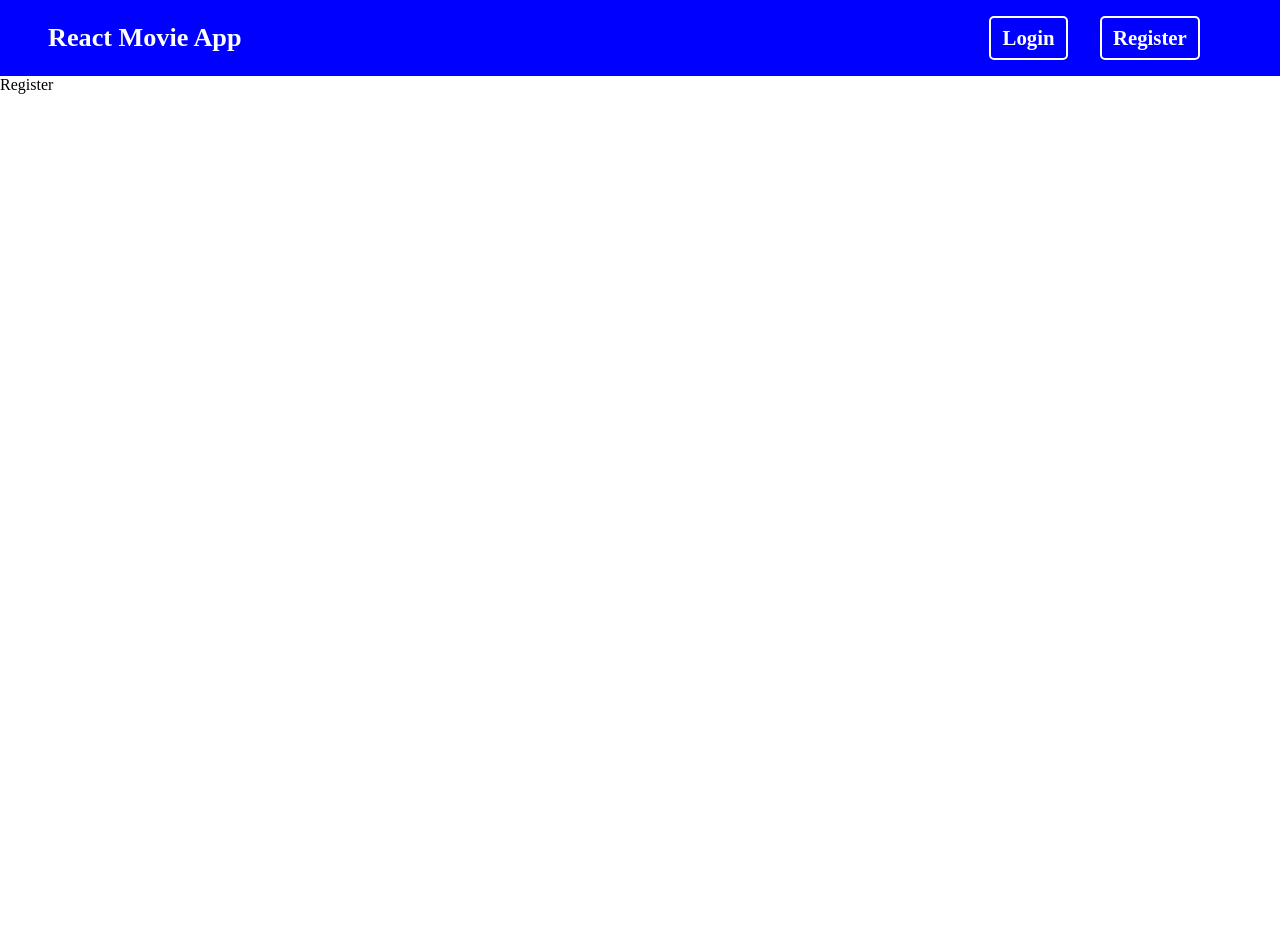
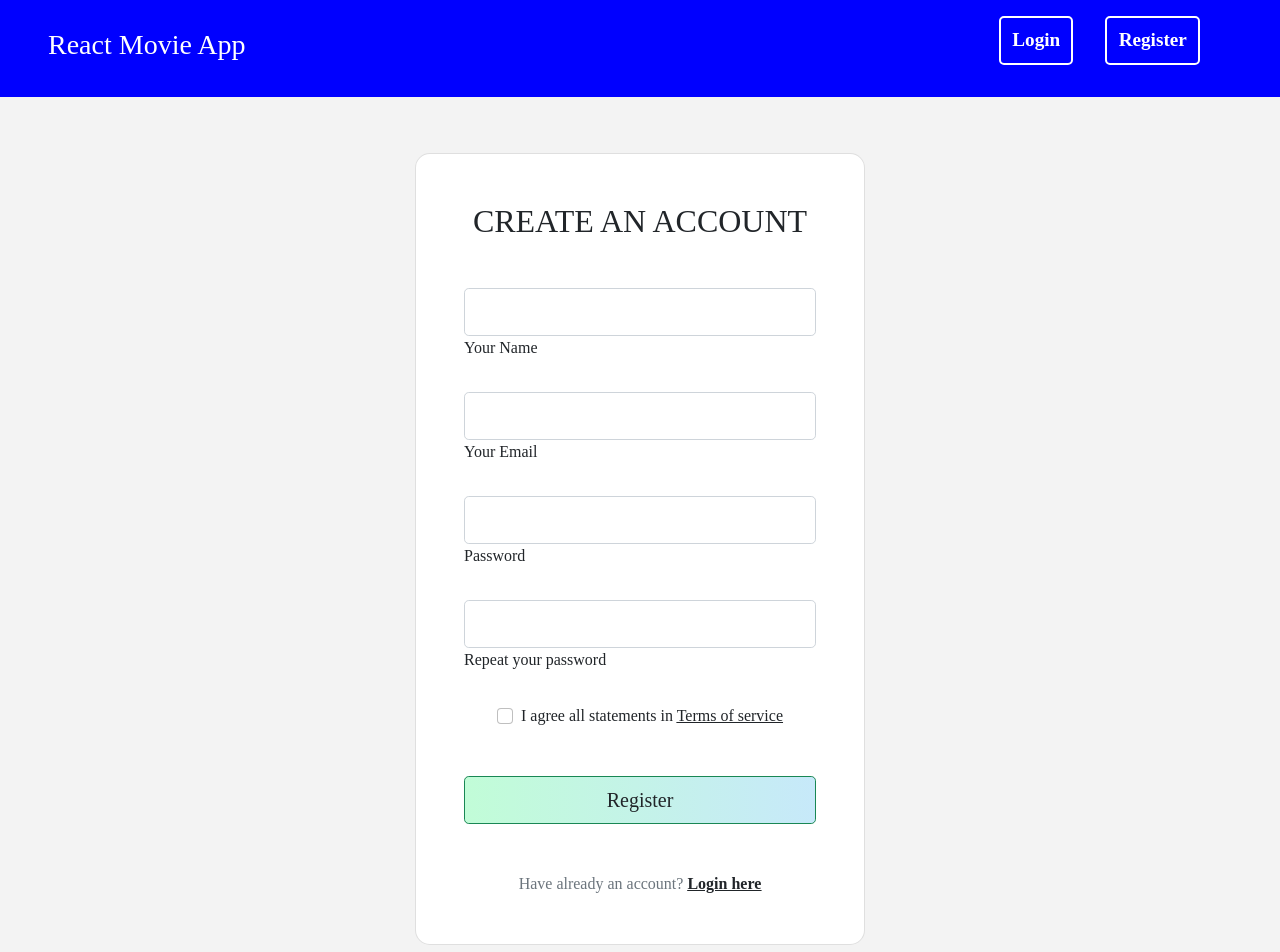
Before and after one commit to omer-yagci/movieApp-React-fireBase, a React (Create React App) app: page /register in a window 1280 px wide. Shown: the top 952 px of the page. Before the commit the page ends 800 px from the top, so only its background shows below. Built offline with nearby package versions, Linux system fonts and the light colour scheme; a web font is replaced by a local one.

Commit message:
register pages

```diff
--- a/package.json
+++ b/package.json
@@ -7,6 +7,7 @@
     "@testing-library/react": "^13.3.0",
     "@testing-library/user-event": "^13.5.0",
     "axios": "^0.27.2",
+    "bootstrap": "^5.1.3",
     "react": "^18.2.0",
     "react-dom": "^18.2.0",
     "react-icons": "^4.4.0",
--- a/src/App.js
+++ b/src/App.js
@@ -5,9 +5,9 @@
 
 function App() {
   return (
-    <>
+    <div className="App">
       <Router />
-    </>
+    </div>
   );
 }
 
--- a/src/components/navbar.module.scss
+++ b/src/components/navbar.module.scss
@@ -26,7 +26,7 @@
         .btn {
           color: white;
           padding: 0.2rem;
-          font-size: 1.3rem;
+          font-size: 1.2rem;
           text-decoration: none;
           font-weight: bold;
           &:hover {
--- a/src/index.js
+++ b/src/index.js
@@ -2,6 +2,7 @@
 import ReactDOM from "react-dom/client";
 import "./index.css";
 import App from "./App";
+import "bootstrap/dist/css/bootstrap.min.css";
 
 const root = ReactDOM.createRoot(document.getElementById("root"));
 root.render(
--- a/src/pages/register/Register.jsx
+++ b/src/pages/register/Register.jsx
@@ -1,7 +1,105 @@
 import React from "react";
+import registerStyles from "../register/register.module.scss";
+import { Link } from "react-router-dom";
 
 const Register = () => {
-  return <div>Register</div>;
+  return (
+    <section
+      style={{
+        backgroundColor: "#f3f3f3",
+      }}
+    >
+      <div className="mask d-flex align-items-center h-100 gradient-custom-3 w-100 p-2">
+        <div className="container h-100">
+          <div className="row d-flex justify-content-center align-items-center h-100">
+            <div className="col-12 col-md-9 col-lg-7 col-xl-6">
+              <div className="card  m-5" style={{ borderRadius: 15 }}>
+                <div className="card-body p-5">
+                  <h2 className="text-uppercase text-center mb-5">
+                    Create an account
+                  </h2>
+                  <form className="w-auto">
+                    <div className="form-outline mb-4">
+                      <input
+                        type="text"
+                        id="form3Example1cg"
+                        className="form-control form-control-lg"
+                      />
+                      <label className="form-label" htmlFor="form3Example1cg">
+                        Your Name
+                      </label>
+                    </div>
+                    <div className="form-outline mb-4">
+                      <input
+                        type="email"
+                        id="form3Example3cg"
+                        className="form-control form-control-lg"
+                      />
+                      <label className="form-label" htmlFor="form3Example3cg">
+                        Your Email
+                      </label>
+                    </div>
+                    <div className="form-outline mb-4">
+                      <input
+                        type="password"
+                        id="form3Example4cg"
+                        className="form-control form-control-lg"
+                      />
+                      <label className="form-label" htmlFor="form3Example4cg">
+                        Password
+                      </label>
+                    </div>
+                    <div className="form-outline mb-4">
+                      <input
+                        type="password"
+                        id="form3Example4cdg"
+                        className="form-control form-control-lg"
+                      />
+                      <label className="form-label" htmlFor="form3Example4cdg">
+                        Repeat your password
+                      </label>
+                    </div>
+                    <div className="form-check d-flex justify-content-center mb-5">
+                      <input
+                        className="form-check-input me-2"
+                        type="checkbox"
+                        defaultValue=""
+                        id="form2Example3cg"
+                      />
+                      <label
+                        className="form-check-label"
+                        htmlFor="form2Example3g"
+                      >
+                        I agree all statements in{" "}
+                        <a href="#!" className="text-body">
+                          <u>Terms of service</u>
+                        </a>
+                      </label>
+                    </div>
+                    <div className="d-flex justify-content-center">
+                      <button
+                        type="button"
+                        className="btn btn-success btn-block btn-lg gradient-custom-4 text-body"
+                        id={registerStyles.btn}
+                      >
+                        Register
+                      </button>
+                    </div>
+                    <p className="text-center text-muted mt-5 mb-0">
+                      Have already an account?{" "}
+                      <Link to="/login" className="fw-bold text-body">
+                        <u>Login here</u>
+                      </Link>
+                    </p>
+                  </form>
+                </div>
+              </div>
+            </div>
+          </div>
+        </div>
+      </div>
+    </section>
+  );
 };
 
 export default Register;
--- /dev/null
+++ b/src/pages/register/register.module.scss
@@ -0,0 +1,11 @@
+#btn {
+  background: linear-gradient(
+    to right,
+    rgba(132, 250, 176, 0.5),
+    rgba(143, 211, 244, 0.5)
+  );
+  width: 100%;
+  &:hover {
+    transform: scale(0.99);
+  }
+}
--- a/src/scss/App.scss
+++ b/src/scss/App.scss
@@ -1 +1,4 @@
 @import "./reset";
+html {
+  // background-color: #f3f3f3;
+}
```
Also changed, not shown: 1 other file (tests, documents, lock files or other folders).
